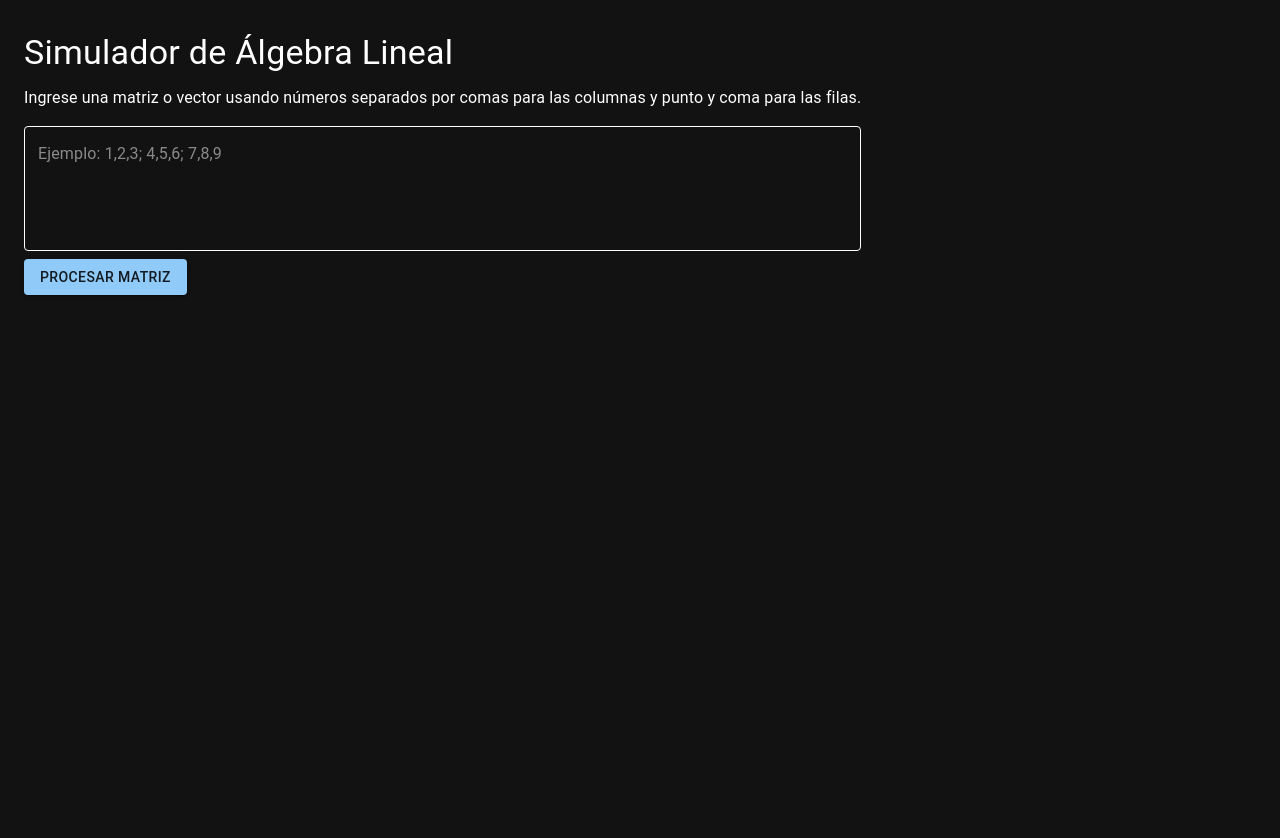
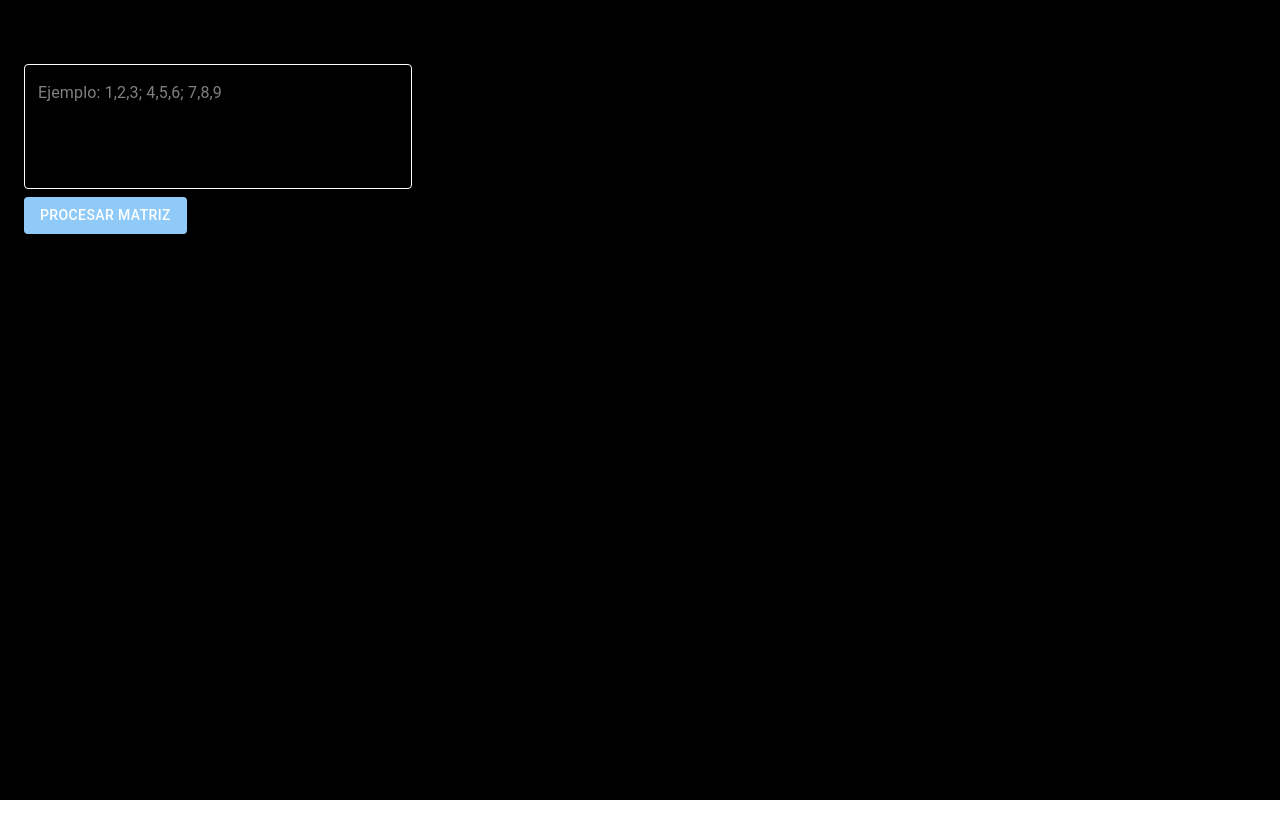
Before and after one commit to pjvalverde/algebra-lineal-simulator, a React (Vite) app: page / in a window 1280 px wide. Shown: the top 838 px of the page. After the commit the page ends 800 px from the top, so only its background shows below. Built offline with nearby package versions, Linux system fonts and the light colour scheme.

Commit message:
Mejorando el escenario de la app

```diff
--- a/src/App.jsx
+++ b/src/App.jsx
@@ -1,55 +1,60 @@
 import React, { useState } from 'react';
-import { Container, Typography, Box, createTheme, ThemeProvider, CssBaseline } from '@mui/material';
+import { Container, Box, ThemeProvider, CssBaseline } from '@mui/material';
+import { createTheme } from '@mui/material/styles';
 import MatrixInput from './components/MatrixInput';
 import MatrixDisplay from './components/MatrixDisplay';
 import MatrixProperties from './components/MatrixProperties';
 import MatrixOperations from './components/MatrixOperations';
 import VectorOperations from './components/VectorOperations';
-import * as MatrixOps from './utils/matrixOperations.js';
 import MatrixCalculations from './components/MatrixCalculations';
 import EigenvalueCalculations from './components/EigenvalueCalculations';
+import * as MatrixOps from './utils/matrixOperations';
 
-// Crear tema oscuro
+function App() {
+  const [matrix, setMatrix] = useState(null);
+
   const darkTheme = createTheme({
     palette: {
       mode: 'dark',
       background: {
-      default: '#121212',
-      paper: '#1e1e1e',
+        default: '#000000',
+        paper: '#121212'
       },
       text: {
         primary: '#ffffff',
-      secondary: '#b3b3b3',
+        secondary: '#b3b3b3'
       },
+      primary: {
+        main: '#90caf9'  // Color azul claro para botones
       },
+      secondary: {
+        main: '#ce93d8'  // Color púrpura claro para acentos
+      }
+    },
+    components: {
+      MuiButton: {
+        styleOverrides: {
+          root: {
+            color: '#ffffff'  // Color blanco para el texto de los botones
+          }
+        }
+      }
+    }
   });
-
-function App() {
-  const [matrix, setMatrix] = useState(null);
-
-  const handleMatrixSubmit = (newMatrix) => {
-    setMatrix(newMatrix);
-  };
 
   return (
     <ThemeProvider theme={darkTheme}>
       <CssBaseline />
-      <Container maxWidth="md">
-        <Box sx={{
-          my: 4,
+      <Container
+        maxWidth="md"
+        sx={{
+          bgcolor: 'background.default',
           minHeight: '100vh',
-          color: 'white'
-        }}>
-          <Typography variant="h4" component="h1" gutterBottom>
-            Simulador de Álgebra Lineal
-          </Typography>
-
-          <Typography variant="body1" gutterBottom>
-            Ingrese una matriz o vector usando números separados por comas para las columnas
-            y punto y coma para las filas.
-          </Typography>
-
-          <MatrixInput onMatrixSubmit={handleMatrixSubmit} />
+          py: 4
+        }}
+      >
+        <Box sx={{ my: 4 }}>
+          <MatrixInput onMatrixChange={setMatrix} />
 
           {matrix && (
             <>
@@ -62,7 +67,7 @@ function App() {
               <MatrixOperations matrix={matrix} />
               <VectorOperations matrix={matrix} />
               <MatrixCalculations matrix={matrix} />
-              <EigenvalueCalculations matrix={matrix} />  {/* Nuevo componente */}
+              <EigenvalueCalculations matrix={matrix} />
             </>
           )}
         </Box>
```
Also changed, not shown: src/components/EigenvalueCalculations.jsx (renamed from src/components/EigenvaluCalculations.jsx). Lines whose indentation alone changed are shown as unchanged.
